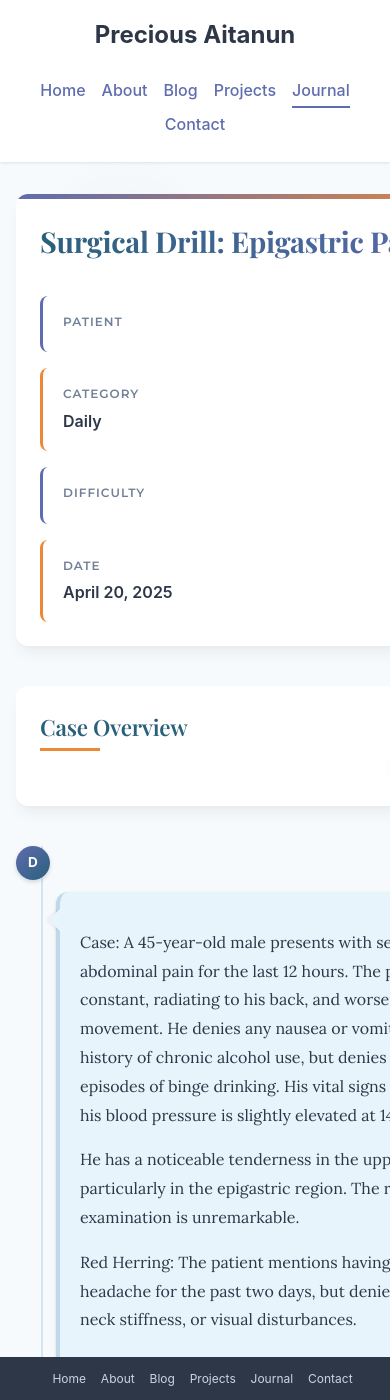
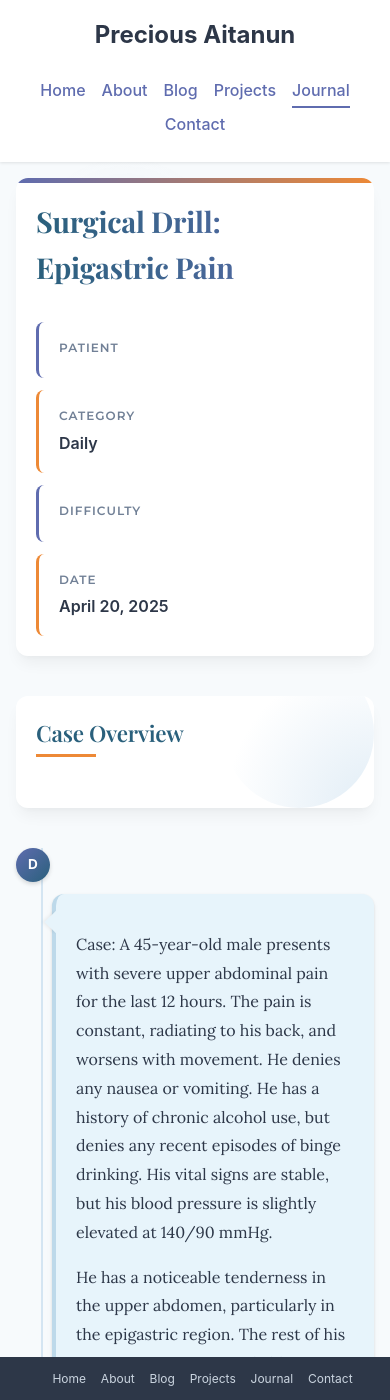
Before and after one commit to Nadira3/Nadira3.github.io, a Jekyll site: the page built from _journal/2025-04-21-surgical-drill-one.markdown, in a window 390 px wide and 1400 px high. Built offline with Jekyll 4.4.1, drawn with Linux system fonts in a browser that asks for light colours.

Commit message:
fixed responsiveness error

```diff
--- a/_layouts/case.html
+++ b/_layouts/case.html
@@ -40,10 +40,23 @@
   --transition-speed: 0.3s;
 }
 
-    .case-container {
+body {
+   font-family: 'Source Sans Pro', -apple-system, BlinkMacSystemFont, 'Segoe UI', Roboto, Oxygen, Ubuntu, Cantarell, sans-serif;
+   line-height: 1.6;
+   color: var(--text-color);
+   background-color: #f9fbfd;
+   margin: 0;
+   padding: 0;
+   max-width: 100%;
+   overflow-x: hidden;
+ }
+
+.container, .case-container {
   max-width: 900px;
   margin: 2rem auto;
   padding: 0 1.5rem;
+  width: 100%;
+  box-sizing: border-box;
 }
 
 h1, h2, h3, h4, h5 {
@@ -65,6 +78,8 @@
   border-radius: 12px;
   box-shadow: var(--card-shadow);
   overflow: hidden;
+  width: 100%;
+  box-sizing: border-box;
 }
 
 .case-header::before {
@@ -103,6 +118,8 @@
   gap: 1.5rem;
   margin-top: 2rem;
   animation: fadeInUp 1s ease-out;
+  width: 100%;
+  box-sizing: border-box;
 }
 
 .detail-box {
@@ -113,6 +130,7 @@
   min-width: 140px;
   transition: transform var(--transition-speed), box-shadow var(--transition-speed);
   border-left: 3px solid var(--primary-color);
+  box-sizing: border-box;
 }
 
 .detail-box:hover {
@@ -149,6 +167,8 @@
   position: relative;
   overflow: hidden;
   animation: fadeIn 1.2s ease-out;
+  width: 100%;
+  box-sizing: border-box;
 }
 
 .case-summary::after {
@@ -188,6 +208,8 @@
 .conversation {
   margin-bottom: 3rem;
   position: relative;
+  width: 100%;
+  box-sizing: border-box;
 }
 
 .conversation::before {
@@ -208,6 +230,8 @@
   opacity: 0;
   transform: translateY(20px);
   animation: fadeInUp 0.5s ease-out forwards;
+  width: 100%;
+  box-sizing: border-box;
 }
 
 .message-header {
@@ -232,6 +256,7 @@
   position: relative;
   z-index: 2;
   transition: transform 0.3s ease;
+  flex-shrink: 0;
 }
 
 .avatar:hover {
@@ -278,6 +303,8 @@
   transition: transform 0.3s ease;
   font-family: 'Lora', serif;
   z-index: 1;
+  width: auto;
+  box-sizing: border-box;
 }
 
 .message-content:hover {
@@ -318,6 +345,8 @@
   overflow: hidden;
   transition: transform 0.3s ease;
   animation: fadeIn 1.4s ease-out;
+  width: 100%;
+  box-sizing: border-box;
 }
 
 .key-points:hover {
@@ -358,6 +387,8 @@
   margin: 1rem 0 0;
   padding-left: 1.75rem;
   list-style-type: none;
+  width: 100%;
+  box-sizing: border-box;
 }
 
 .key-points-list li {
@@ -386,6 +417,8 @@
   border-radius: 12px;
   box-shadow: var(--drop-shadow);
   animation: fadeIn 1.6s ease-out;
+  width: 100%;
+  box-sizing: border-box;
 }
 
 .case-tags {
@@ -419,6 +452,8 @@
   box-shadow: var(--card-shadow);
   position: relative;
   animation: fadeIn 1.8s ease-out;
+  width: 100%;
+  box-sizing: border-box;
 }
 
 .resources-title {
@@ -444,6 +479,8 @@
   margin: 1rem 0 0;
   padding-left: 0;
   list-style-type: none;
+  width: 100%;
+  box-sizing: border-box;
 }
 
 .resources-list li {
@@ -483,6 +520,8 @@
   justify-content: space-between;
   margin-top: 3rem;
   animation: fadeIn 2s ease-out;
+  width: 100%;
+  box-sizing: border-box;
 }
 
 .pagination a {
@@ -536,9 +575,10 @@
 }
 
 @media (max-width: 768px) {
-      .case-container {
-        padding: 1rem;
+  .container, .case-container {
+    padding: 0 1rem;
     margin: 1rem auto;
+    width: 100%;
   }
 
   .case-header,
@@ -546,7 +586,7 @@
   .key-points,
   .case-footer,
   .additional-resources {
-        padding: 1.5rem;
+    padding: 1.25rem;
   }
 
   .case-title {
@@ -555,11 +595,12 @@
 
   .case-details {
     flex-direction: column;
-        gap: 1rem;
+    gap: 0.75rem;
   }
 
   .detail-box {
     flex: none;
+    width: 100%;
   }
 
   .conversation::before {
@@ -573,8 +614,24 @@
   }
 
   .message-content {
-        margin-left: 2.5rem;
+    margin-left: 2.25rem;
     padding: 1.25rem;
+    width: auto;
+  }
+
+  .case-footer {
+    flex-direction: column;
+    gap: 1rem;
+  }
+
+  .case-tags {
+    width: 100%;
+    justify-content: flex-start;
+  }
+
+  .pagination a {
+    padding: 0.5rem 1rem;
+    font-size: 0.9rem;
   }
 }
 
@@ -641,7 +698,7 @@
   100% { transform: translate(0, 0); }
 }
   </style>
-  <link rel="stylesheet" href="{{ site.baseurl }}/assets/css/main.css">
+  <link rel="stylesheet" href="{{ '/assets/css/main.css' | relative_url }}">
 </head>
 <body>
   {% include header.html %}
@@ -885,3 +942,5 @@ document.addEventListener('DOMContentLoaded', function() {
   });
 });
   </script>
+</body>
+</html>
```
Lines whose indentation alone changed are shown as unchanged.
